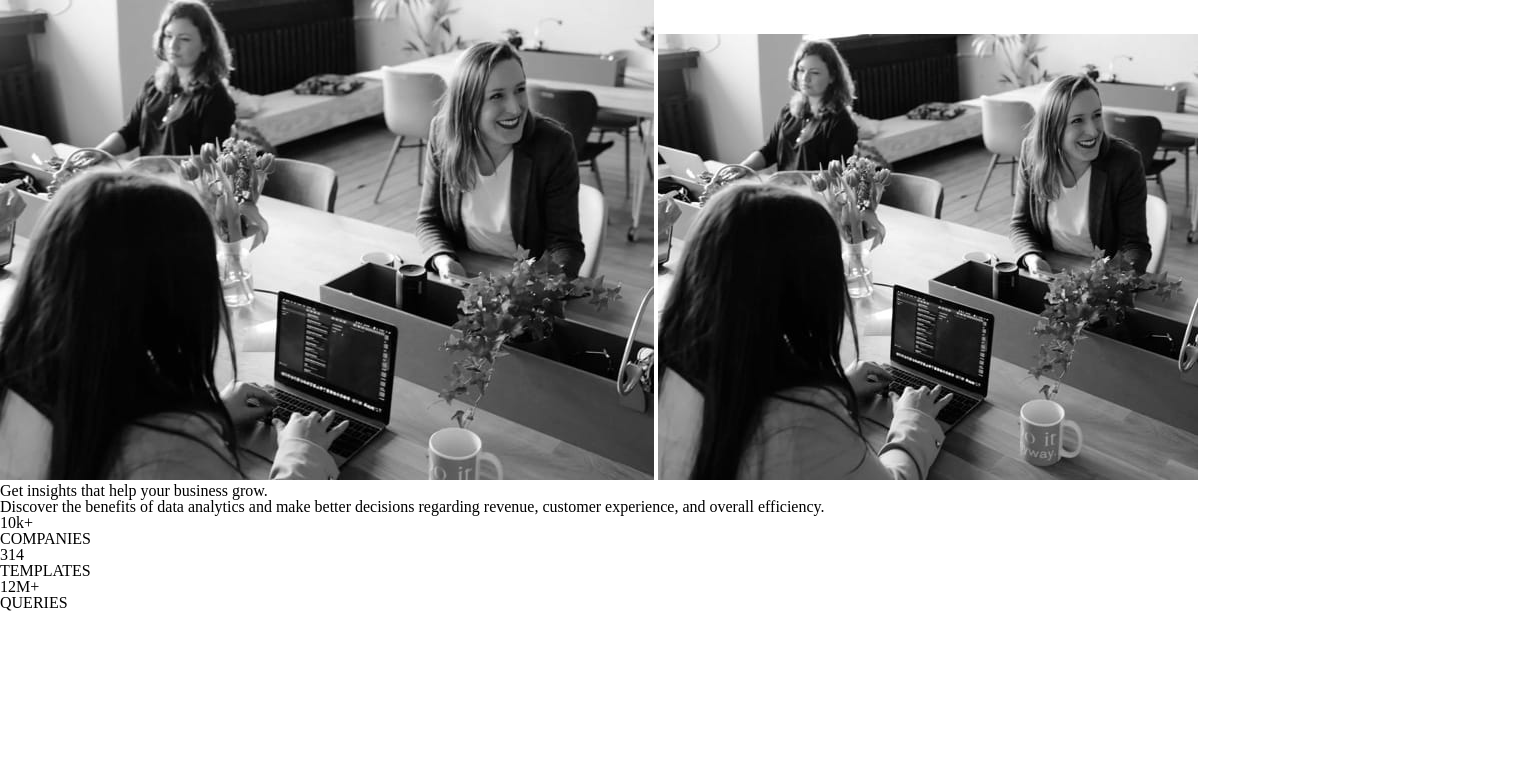
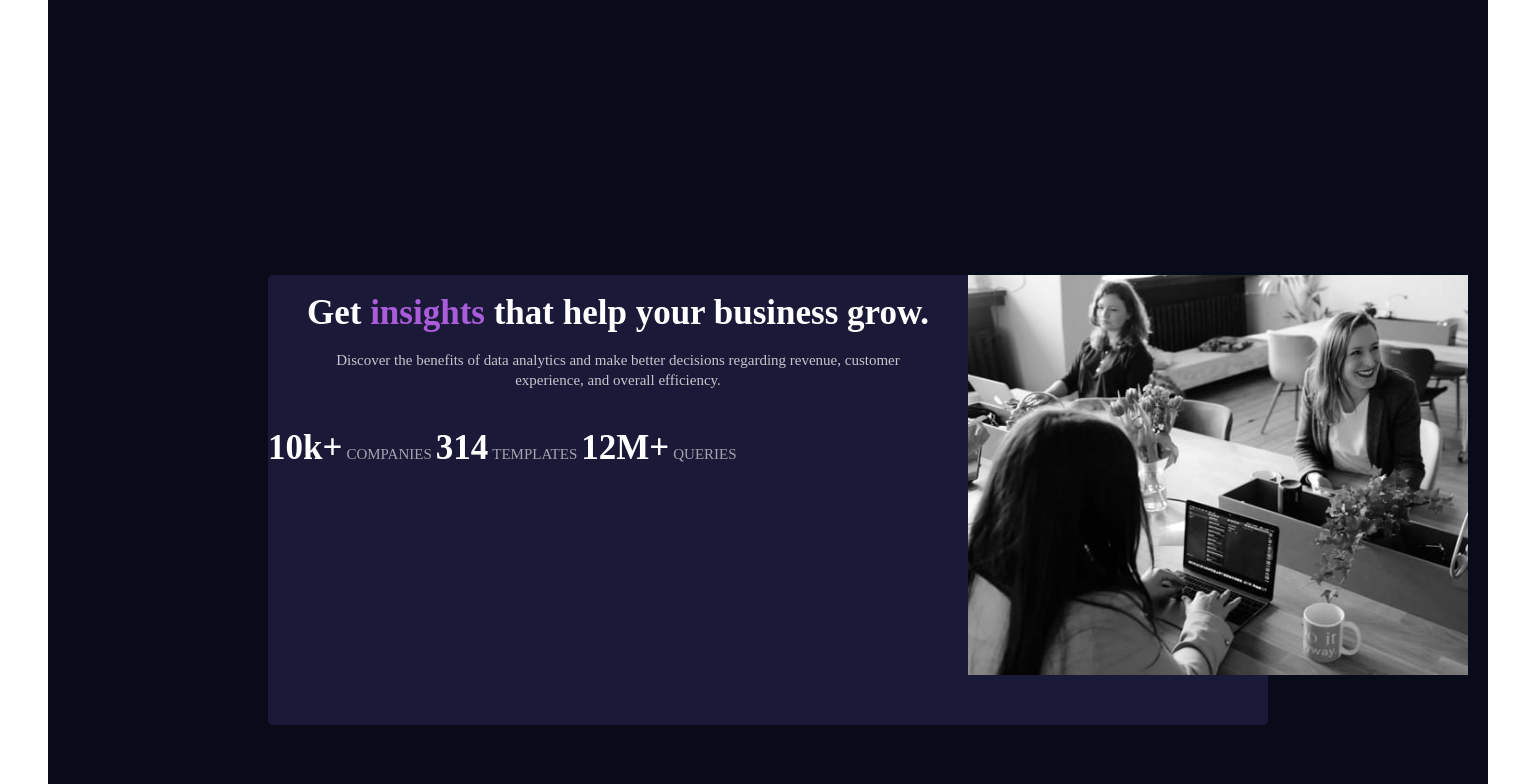
Before and after one commit to nishantcm/stats-preview-card-component, a plain HTML site: page index.html in a window 1536 px wide. Shown: the top 784 px of the page. Drawn offline with Linux system fonts and the light colour scheme.

Commit message:
Update the html and css file

```diff
--- a/index.html
+++ b/index.html
@@ -11,17 +11,20 @@
     <body>
        <div class="page-wraper">
         <div class="container">
+            <div class="image">
+                <feFlood flood-color="hsl(277, 64%, 61%)" result="flood" />
                 <img class="mobile" src="image-header-mobile.jpg" alt="business discussion">
                 <img class="desktop" src="image-header-desktop.jpg" alt="business discussion">
+            </div>
             <div class="content">
                 <h1 class="header">Get <span>insights</span> that help your business grow.</h1>
                 <p class="para">Discover the benefits of data analytics and make better decisions regarding revenue, customer experience, and overall efficiency.</p>
                 <h3 class="sub-head">10k+</h3>
-            <p class="para">COMPANIES</p>
+                <p class="sub-para">COMPANIES</p>
                 <h3 class="sub-head">314</h3>
-            <p class="para">TEMPLATES</p>
+                <p class="sub-para">TEMPLATES</p>
                 <h3 class="sub-head">12M+</h3>
-            <P class="para">QUERIES</P>
+                <P class="sub-para">QUERIES</P>
             </div>
         </div>
        </div>
--- a/stylesheet.css
+++ b/stylesheet.css
@@ -0,0 +1,110 @@
+.page-wraper {
+    width: 375px;
+    height: 100%;
+    justify-content: center;
+    align-items: center;
+    margin: auto;
+    padding: 100px 0 100px 0;
+    background-color: hsl(233, 47%, 7%);
+
+}
+.container {
+
+    background-color: hsl(244, 38%, 16%);
+    width: 300px;
+    margin: auto;
+    border-radius: 5px;
+}
+.image{
+    width: 300px;
+    height: 250px;
+    background-color: hsl(277, 64%, 61%);
+}
+.mobile {
+    display: block;
+    width: 300px;
+    height: 250px;
+    margin: auto;
+    border-top-left-radius: 5px;
+    border-top-right-radius: 5px;
+
+}
+.desktop {
+    display: none;
+}
+.header {
+    color: hsl(0, 0%, 100%);
+    font-size: 35px;
+    font-weight: 700;
+    text-align: center;
+    padding: 20px 10px 20px 10px;
+}
+.header span{
+    color: hsl(277, 64%, 61%);
+}
+.sub-head {
+    color: hsl(0, 0%, 100%);
+    text-align: center;
+    font-size: 35px;
+    font-weight: 700;
+    /* padding-top: 20px; */
+    padding-bottom: 10px;
+}
+.sub-para{
+    color: hsla(0, 0%, 100%, 0.6);
+    text-align: center;
+    font-size: 15px;
+    padding-bottom: 30px;
+}
+.para {
+    color: hsla(0, 0%, 100%, 0.75);
+    font-size: 15px;
+    font-weight: 400;
+    text-align: center;
+    padding: 0 40px 40px 40px;
+    line-height: 20px;
+
+}
+
+@media (min-width:1440px){
+    .page-wraper{
+       width: 1440px;
+       height: 100vh;
+       display: flex;
+       justify-content: center;
+       align-items: center;
+    }
+    .container{
+        display: flex;
+        flex-direction: row-reverse;
+        background-color: hsl(244, 38%, 16%);
+        width: 1000px;
+        height: 450px;
+        margin: auto;
+        border-radius: 5px;
+
+    }
+    .content{
+        /* width: 500px;
+        height: 450px;
+        padding: 0;
+        margin: 0; */
+    }
+    .desktop{
+        display: block;
+        width: 500px;
+        height: 400px;
+
+
+    }
+    .mobile {
+        display: none;
+    }
+
+    .sub-head{
+        display: inline;
+    }
+    .sub-para{
+        display: inline-block;
+    }
+}
```
Lines whose indentation alone changed are shown as unchanged.
